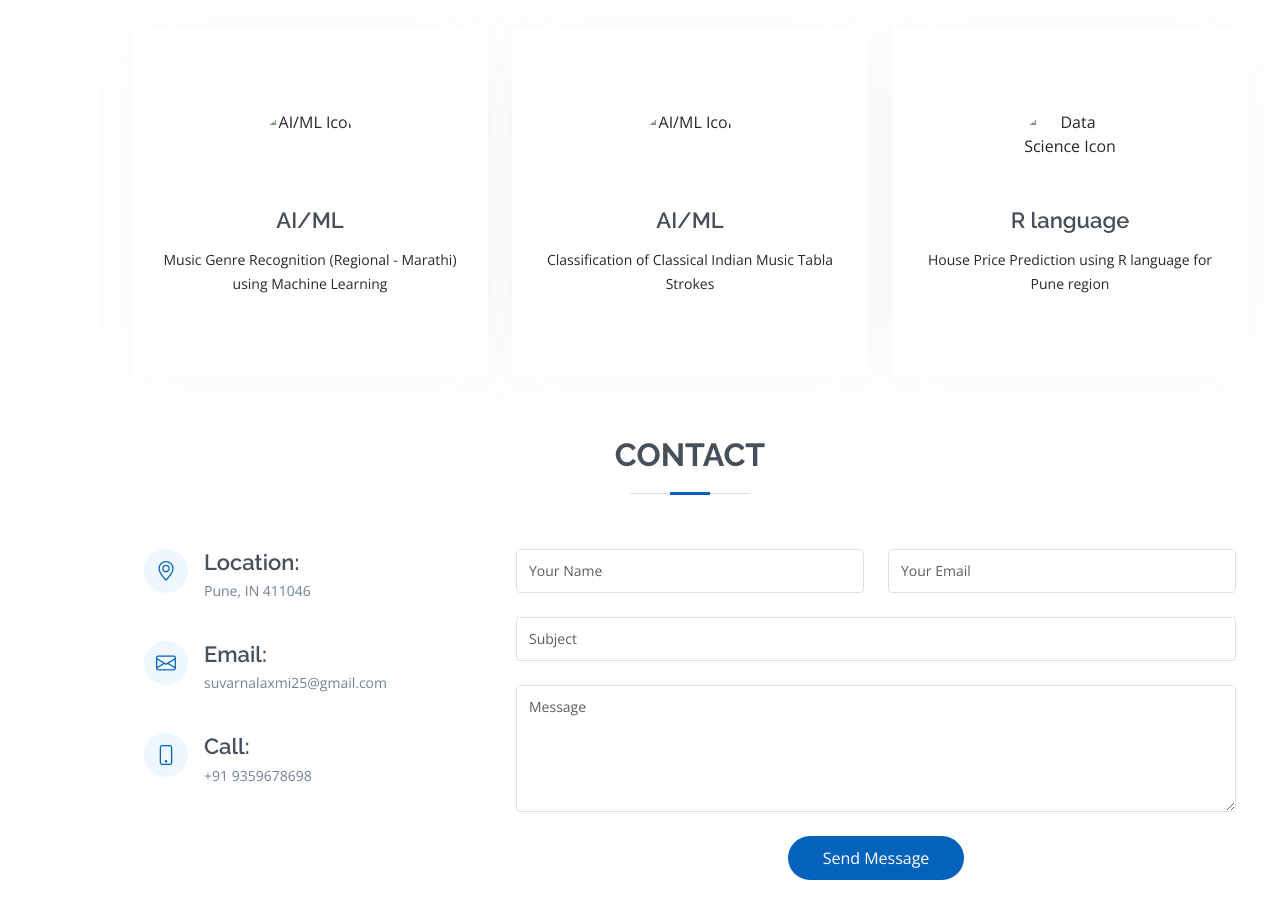
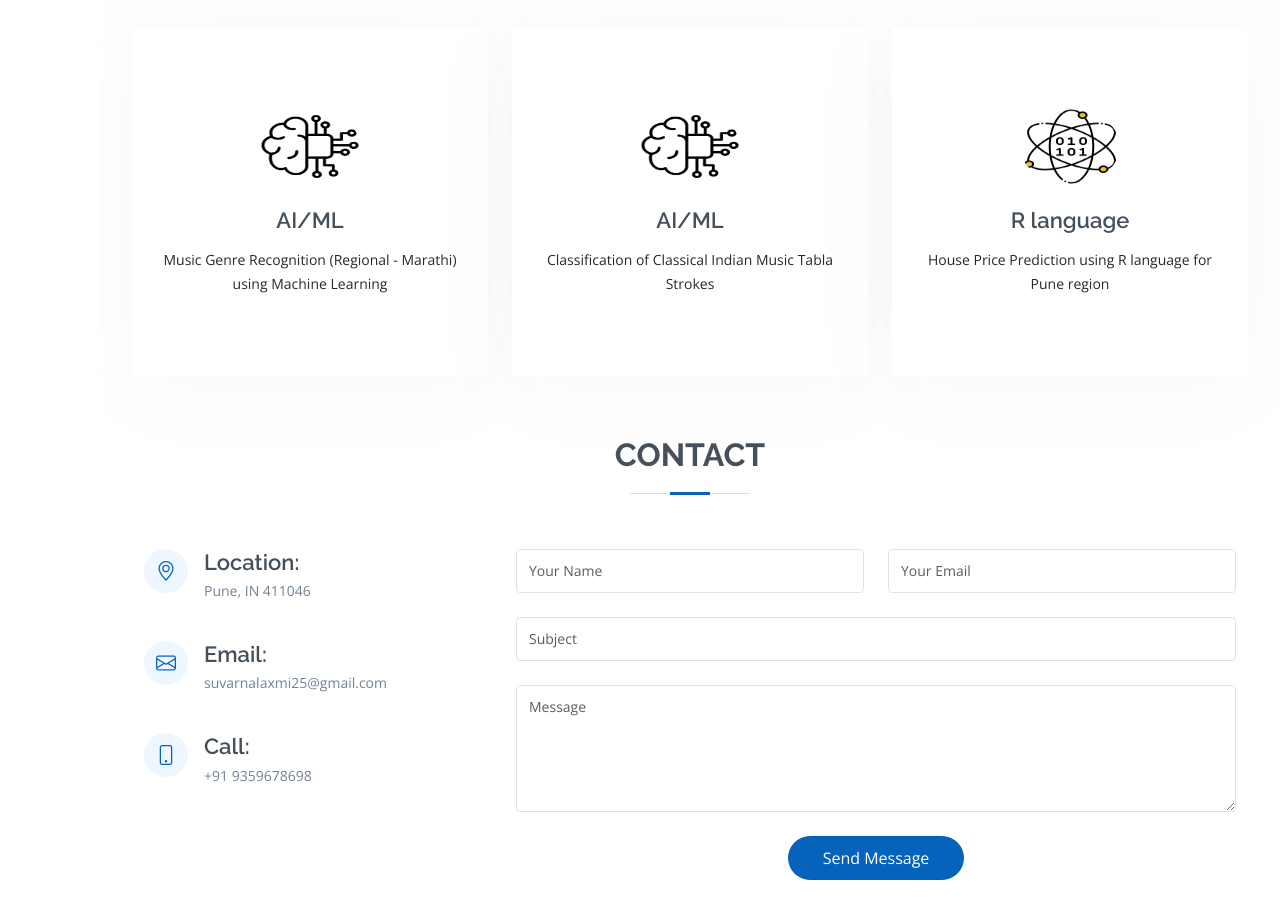
Before and after one commit to suvarnalaxmi/MyResume, a plain HTML site: page index.html in a window 1280 px wide. Shown: the part 3425-4331 px from the top of the page. Drawn offline with nearby package versions, Linux system fonts and the light colour scheme; the site is published under a folder, as on GitHub Pages, so addresses that start at the root find nothing.

Commit message:
changed paths

```diff
--- a/index.html
+++ b/index.html
@@ -82,7 +82,7 @@
     <section id="hero" class="d-flex flex-column justify-content-center">
 
         <video autoplay muted loop id="video-bg">
-          <source src="/assets/img/video-bg.mp4" type="video/mp4">
+          <source src="./assets/img/video-bg.mp4" type="video/mp4">
           Your browser does not support the video tag.
         </video>
 
@@ -342,7 +342,7 @@
             >
               <div class="icon-box iconbox-blue">
                 <div class="icon">
-                    <img src="/assets/img/machinelearning.png" alt="AI/ML Icon" width="75%" height="75%">
+                    <img src="./assets/img/machinelearning.png" alt="AI/ML Icon" width="75%" height="75%">
                 </div>
                 <h4><a href="">AI/ML</a></h4>
                 <p>
@@ -359,7 +359,7 @@
             >
               <div class="icon-box iconbox-orange">
                 <div class="icon">
-                  <img src="/assets/img/machinelearning.png" alt="AI/ML Icon" width="75%" height="75%">
+                  <img src="./assets/img/machinelearning.png" alt="AI/ML Icon" width="75%" height="75%">
                 </div>
                 <h4><a href="">AI/ML</a></h4>
                 <p>
@@ -377,7 +377,7 @@
             >
               <div class="icon-box iconbox-pink">
                 <div class="icon">
-                  <img src="/assets/img/datascience.png" alt="Data Science Icon" width="75%" height="75%">
+                  <img src="./assets/img/datascience.png" alt="Data Science Icon" width="75%" height="75%">
                 </div>
                 <h4><a href="">R language</a></h4>
                 <p>
```
